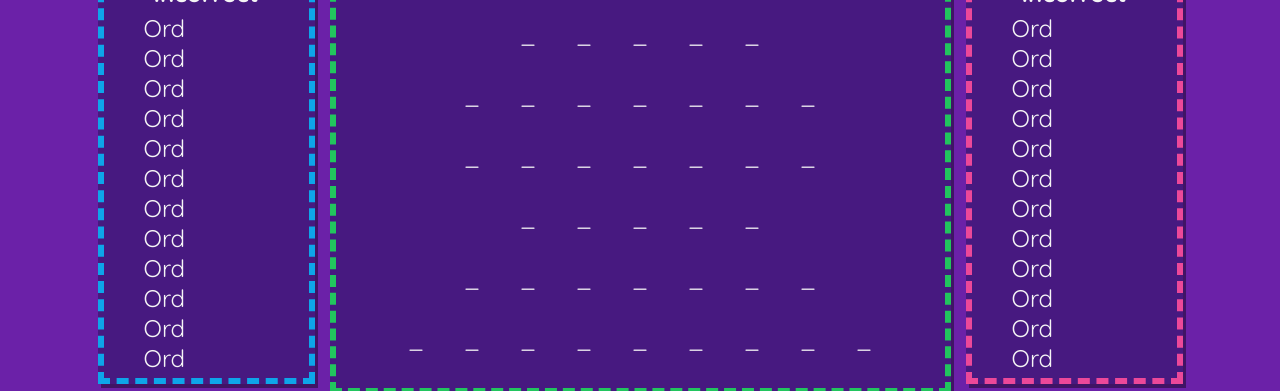
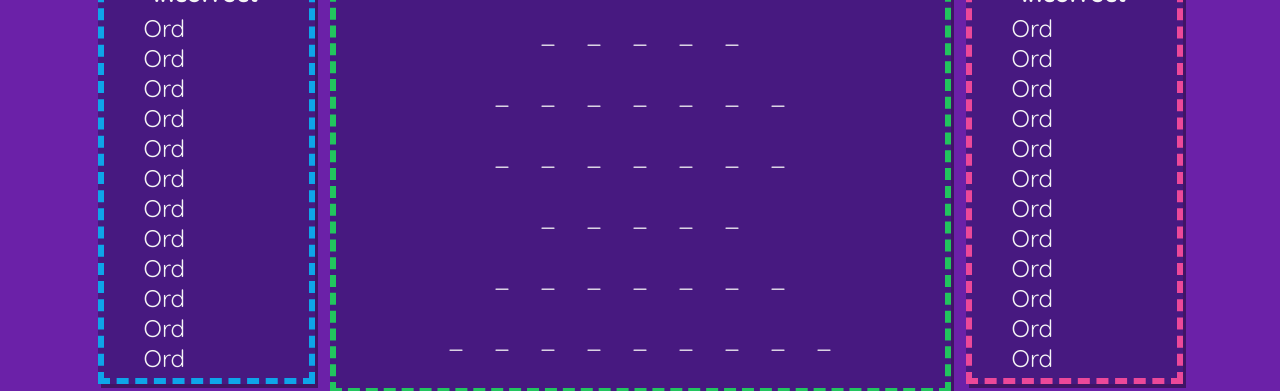
Before and after one commit to Livorya/WordCross, a plain HTML site: page wwwroot/index.html in a window 1280 px wide. Shown: the part 211-602 px from the top of the page. Drawn offline with nearby package versions, Linux system fonts and the light colour scheme.

Commit message:
updated letterspacing

```diff
--- a/wwwroot/style.css
+++ b/wwwroot/style.css
@@ -130,8 +130,8 @@ ul {
 }
 
 .gameboardContainer div {
-    padding-left: 40px; /* Centers text by adding 40px spacing on left side */
-    letter-spacing: 40px; /* adds 40px of spacing to the right of every letter */
+    padding-left: 30px; /* Centers text by adding 40px spacing on left side */
+    letter-spacing: 30px; /* adds 40px of spacing to the right of every letter */
 }
 
 .player2Container {
```
Also changed, not shown: wwwroot/app.js (+4 -3 lines).
